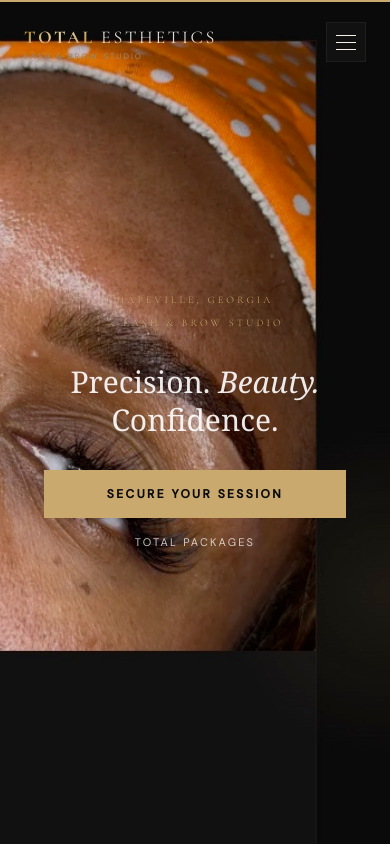
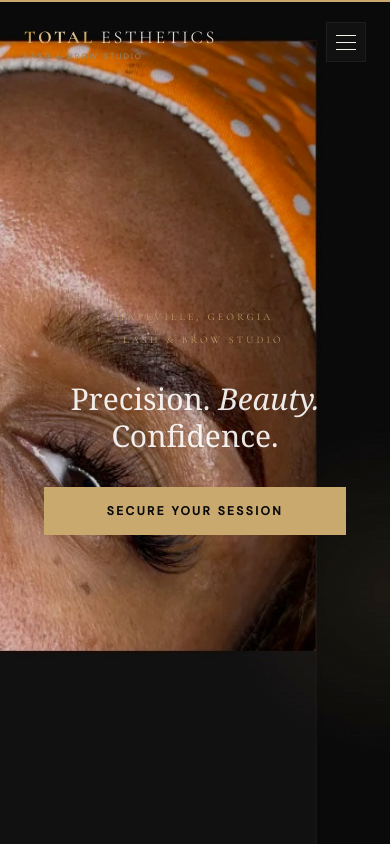
Before and after one commit to larrylbrown3rd/total-esthetics, a Next.js app: page / in a window 390 px wide. Shown: the top 844 px of the page. Built offline with nearby package versions, Linux system fonts and the light colour scheme.

Commit message:
Simplify mobile homepage hero to a single CTA.
Remove the TOTAL PACKAGES link so SECURE YOUR SESSION is the only action below the headline.

Co-authored-by: Cursor <cursoragent@cursor.com>

```diff
--- a/components/HomeHero.js
+++ b/components/HomeHero.js
@@ -34,18 +34,12 @@ export default function HomeHero() {
             Precision. <span className="italic">Beauty.</span> <br /> Confidence.
           </h1>
 
-          <div className="mt-8 w-full max-w-sm md:mt-8">
+          <div className="mt-8 w-full max-w-sm">
             <Link
               href="/book"
               className="block bg-[#C9A96E] px-8 py-4 text-center font-sans text-xs font-semibold uppercase tracking-[0.2em] text-[#0A0A0A] transition-all duration-300 hover:bg-[#B8985D]"
             >
               SECURE YOUR SESSION
-            </Link>
-            <Link
-              href="/services"
-              className="mt-4 block text-center font-sans text-[11px] uppercase tracking-[0.2em] text-[#F5F0E8]/80 transition-colors duration-300 hover:text-[#C9A96E]"
-            >
-              TOTAL PACKAGES
             </Link>
           </div>
         </motion.div>
```
